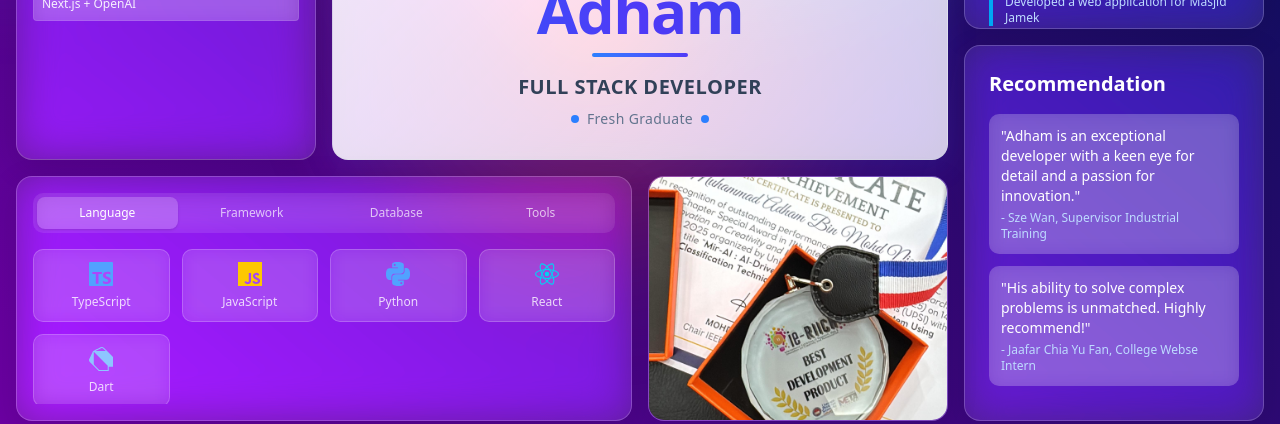
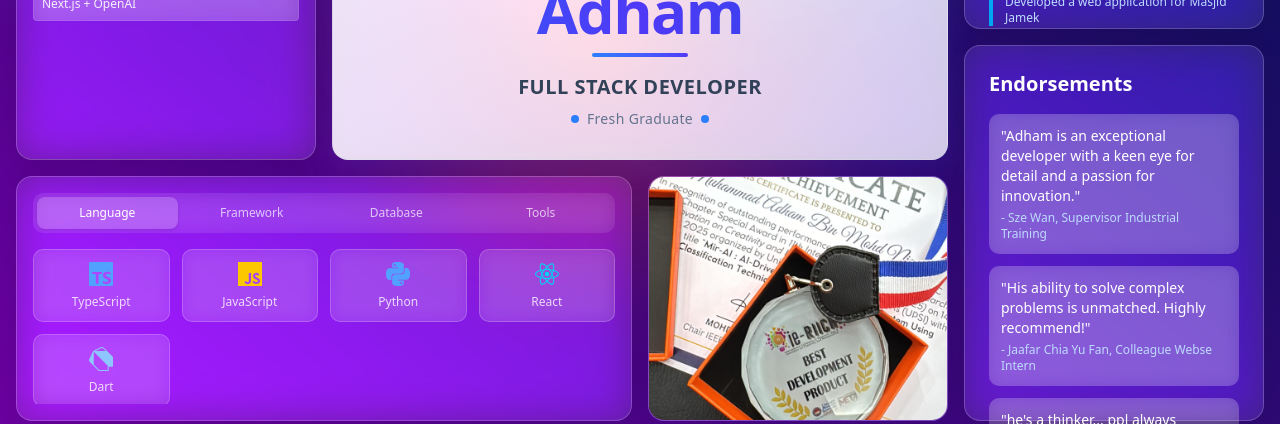
Before and after one commit to Am0605/portfolio---Next.js, a Next.js app: page / in a window 1280 px wide. Shown: the part 363-787 px from the top of the page. Built offline with nearby package versions, Linux system fonts and the light colour scheme.

Commit message:
Add lazy loading to images and update text in various card components for improved performance and clarity

```diff
--- a/components/cards/AvatarCard.tsx
+++ b/components/cards/AvatarCard.tsx
@@ -17,6 +17,7 @@ export const AvatarCard = () => {
       transition={{ duration: 0.3 }}
     >
       <Image
+        loading="lazy"
         src="/images/avatar1.webp"
         alt="Profile Picture"
         fill
--- a/components/cards/CentreSectionCard.tsx
+++ b/components/cards/CentreSectionCard.tsx
@@ -95,7 +95,7 @@ export const CentreSectionCard = () => {
             <div className="flex items-center mb-3">
               <h3 className="text-lg font-bold text-slate-800">About Me</h3>
             </div>
-            <p className="text-xs text-slate-700 leading-relaxed mb-4">
+            <p className="text-sm text-slate-700 leading-relaxed mb-4">
             I’m a fresh Software Engineer graduate from Universiti Pendidikan Sultan Idris (UPSI) who turns ideas into real applications:
             I’ve built an interactive Flutter quiz platform that adapts to student performance, a React Native health assistant that uses OCR to digitize records and offers AI-driven symptom insights,
             and a Laravel-backed inventory system with intuitive dashboards and automated reporting.
@@ -103,7 +103,7 @@ export const CentreSectionCard = () => {
             </p>
           </div>
 
-          {/* Social Links and Download Button in one row */}
+          {/* Social Links and Download Button */}
           <div className="flex-shrink-0">
             <div className="flex items-center justify-between space-x-3">
               {/* Social Links */}
--- a/components/cards/HobbiesCard.tsx
+++ b/components/cards/HobbiesCard.tsx
@@ -17,6 +17,7 @@ export const HobbiesCard = () => {
       transition={{ duration: 0.3 }}
     >
       <Image
+        loading="lazy"
         src="/images/hobbies/badminton.jpg"
         alt="hobbies"
         fill
--- a/components/cards/ProjectCard.tsx
+++ b/components/cards/ProjectCard.tsx
@@ -17,18 +17,18 @@ export const ProjectCard = () => {
       transition={{ duration: 0.3 }}
     >
       <Image
+        loading="lazy"
         src="/images/project.png"
         alt="Projects"
         fill
         className="object-cover"
         sizes="(max-width: 768px) 0px, 25vw"
       />
-      <motion.h1
-        className="opacity-0 group-hover:opacity-100 transition-opacity duration-100 text-3xl font-bold mb-2 text-white z-10 text-center"
-        whileHover={{ scale: 1.1 }}
-      >
-        PROJECTS
-      </motion.h1>
+      <div className="absolute inset-0 bg-black/50 opacity-0 group-hover:opacity-100 transition-opacity duration-300 flex items-center justify-center z-10">
+        <h1 className="text-3xl font-bold mb-2 text-white text-center">
+          Projects
+        </h1>
+      </div>
     </motion.div>
   );
 };
--- a/components/cards/RecommendationCard.tsx
+++ b/components/cards/RecommendationCard.tsx
@@ -15,7 +15,7 @@ export const RecommendationCard = () => {
       whileHover={{ y: -5, scale: 1.02 }}
       transition={{ duration: 0.3 }}
     >
-      <h2 className="text-xl font-bold mb-4 text-white">Recommendation</h2>
+      <h2 className="text-xl font-bold mb-4 text-white">Endorsements</h2>
       <div className="space-y-3">
         <div className="bg-white/20 backdrop-blur-sm p-3 rounded-lg">
           <p className="text-sm text-white">"Adham is an exceptional developer with a keen eye for detail and a passion for innovation."</p>
@@ -23,7 +23,11 @@ export const RecommendationCard = () => {
         </div>
         <div className="bg-white/20 backdrop-blur-sm p-3 rounded-lg">
           <p className="text-sm text-white">"His ability to solve complex problems is unmatched. Highly recommend!"</p>
-          <p className="text-xs text-blue-200 mt-1">- Jaafar Chia Yu Fan, College Webse Intern</p>
+          <p className="text-xs text-blue-200 mt-1">- Jaafar Chia Yu Fan, Colleague Webse Intern</p>
+        </div>
+        <div className="bg-white/20 backdrop-blur-sm p-3 rounded-lg">
+          <p className="text-sm text-white">"he's a thinker... ppl always assume that he is sleeping, but in reality, for the past 4 months of sitting beside him, i know that he is in the process of deep thinking, disconnecting with the real life world, total concentration"</p>
+          <p className="text-xs text-blue-200 mt-1">- Jaafar Chia Yu Fan, Colleague Webse Intern</p>
         </div>
       </div>
     </motion.div>
```
